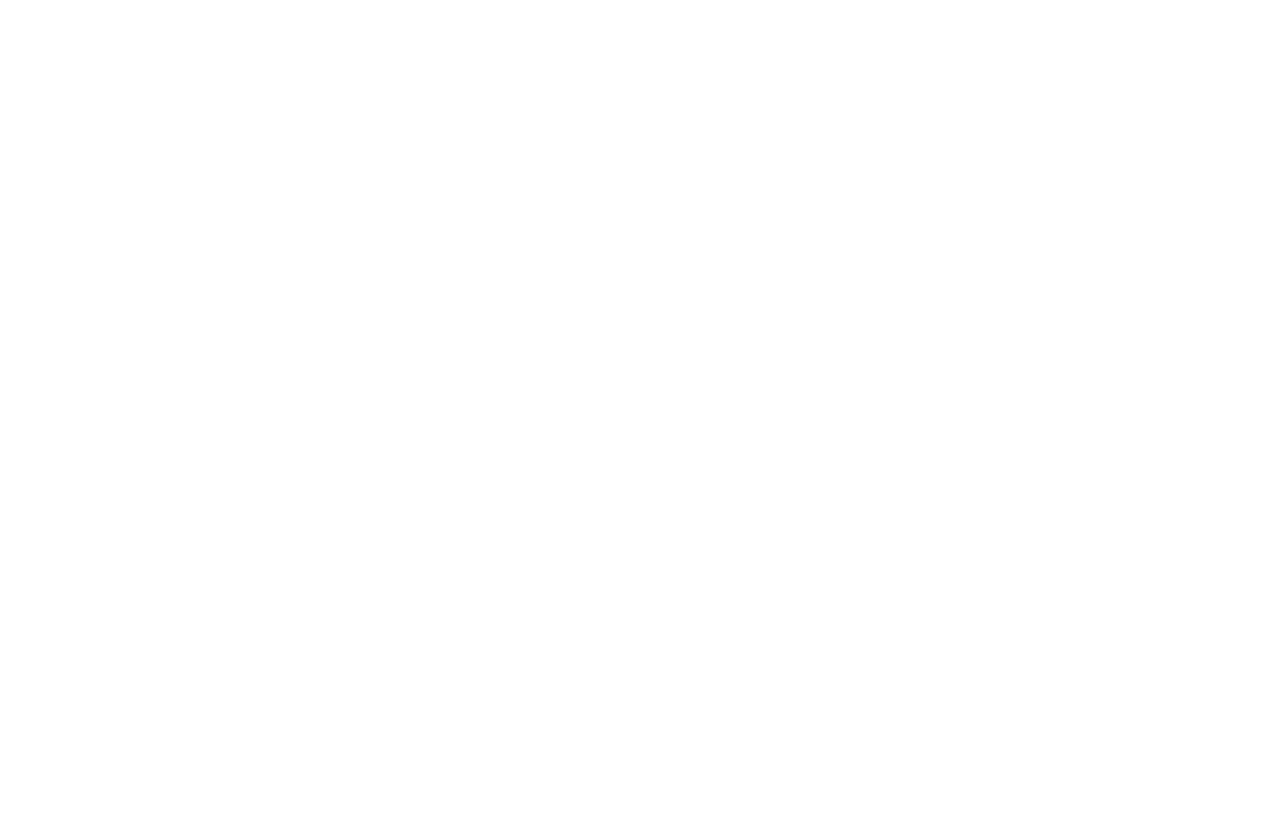
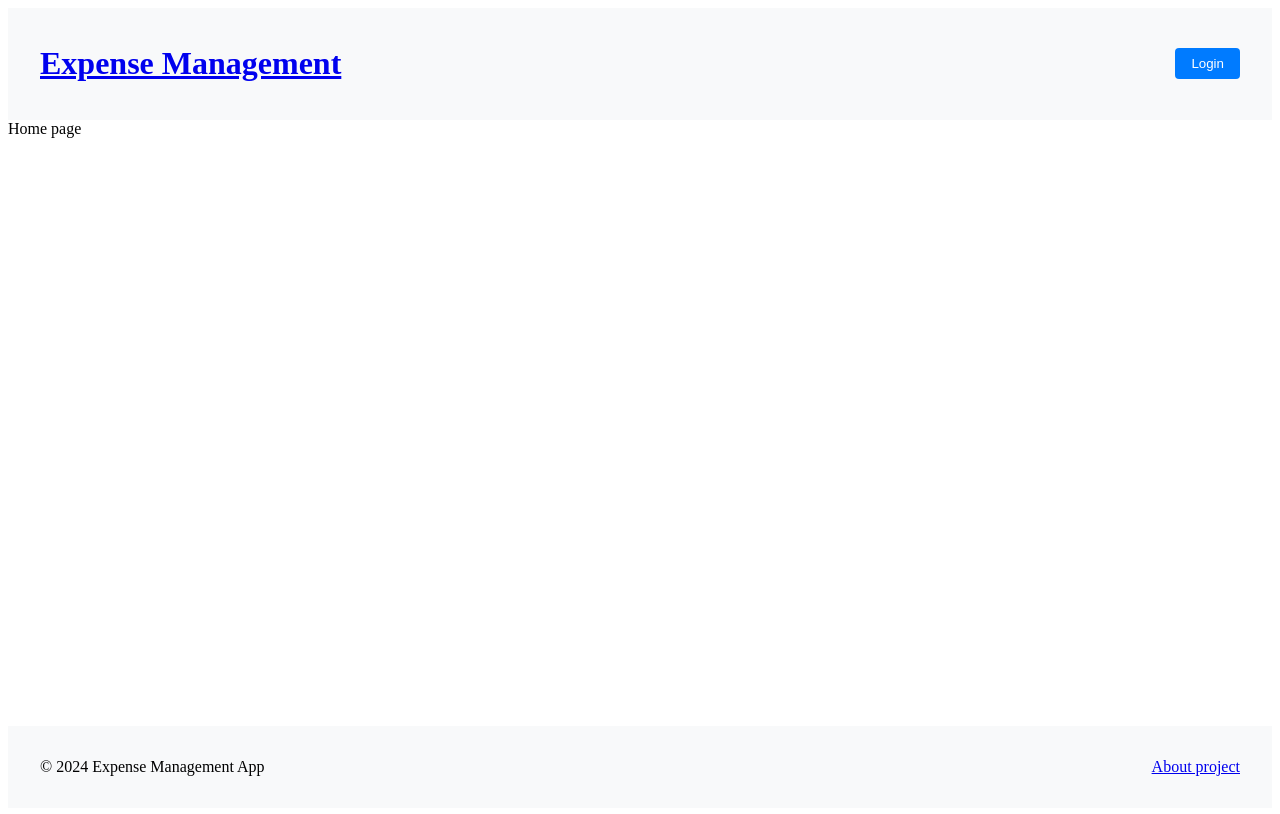
Before and after one commit to thuhuong1234/expense_management_project, a Vue app: page / in a window 1280 px wide. Built offline with nearby package versions, Linux system fonts and the light colour scheme.

Commit message:
:rose: Implement home view UI

```diff
--- a/src/views/HomeView.vue
+++ b/src/views/HomeView.vue
@@ -1,3 +1,53 @@
 <script setup></script>
 
-<template></template>
+<template>
+  <div class="home-page">
+    <header class="home-header">
+      <h1 class="title">
+        <RouterLink to="/"> Expense Management </RouterLink>
+      </h1>
+      <div class="action-bar">
+        <button class="button-login">Login</button>
+      </div>
+    </header>
+    <main class="home-content">Home page</main>
+    <footer class="home-footer">
+      <p class="copyright-text">&copy; 2024 Expense Management App</p>
+      <RouterLink class="footer-link" to="/about">About project</RouterLink>
+    </footer>
+  </div>
+</template>
+
+<style scoped>
+.home-page {
+  display: flex;
+  flex-direction: column;
+  min-height: 100vh;
+  justify-content: space-between;
+}
+.home-header {
+  display: flex;
+  justify-content: space-between;
+  align-items: center;
+  padding: 16px 32px;
+  background-color: #f8f9fa;
+}
+.button-login {
+  padding: 8px 16px;
+  border: none;
+  border-radius: 4px;
+  background-color: #007bff;
+  color: #fff;
+  cursor: pointer;
+}
+.home-content {
+  flex: 1;
+}
+.home-footer {
+  padding: 16px 32px;
+  display: flex;
+  justify-content: space-between;
+  align-items: center;
+  background-color: #f8f9fa;
+}
+</style>
```
